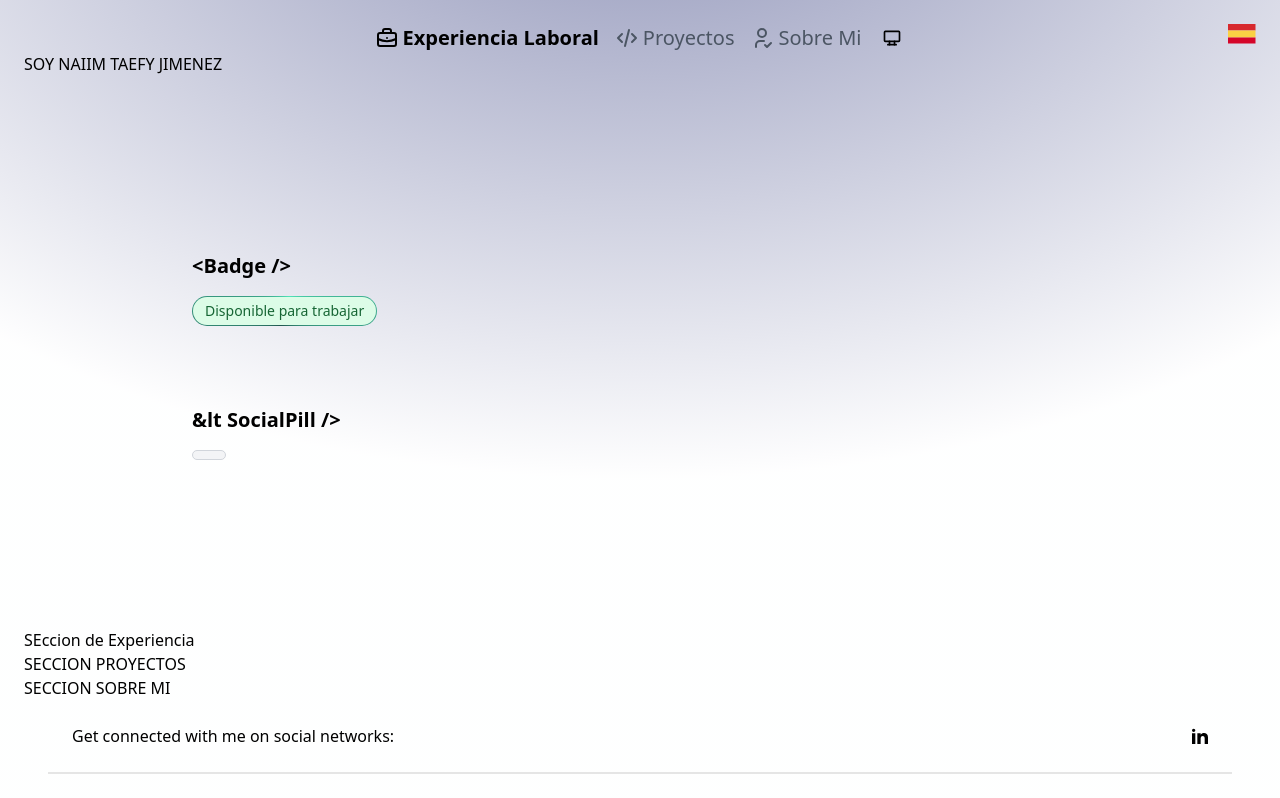
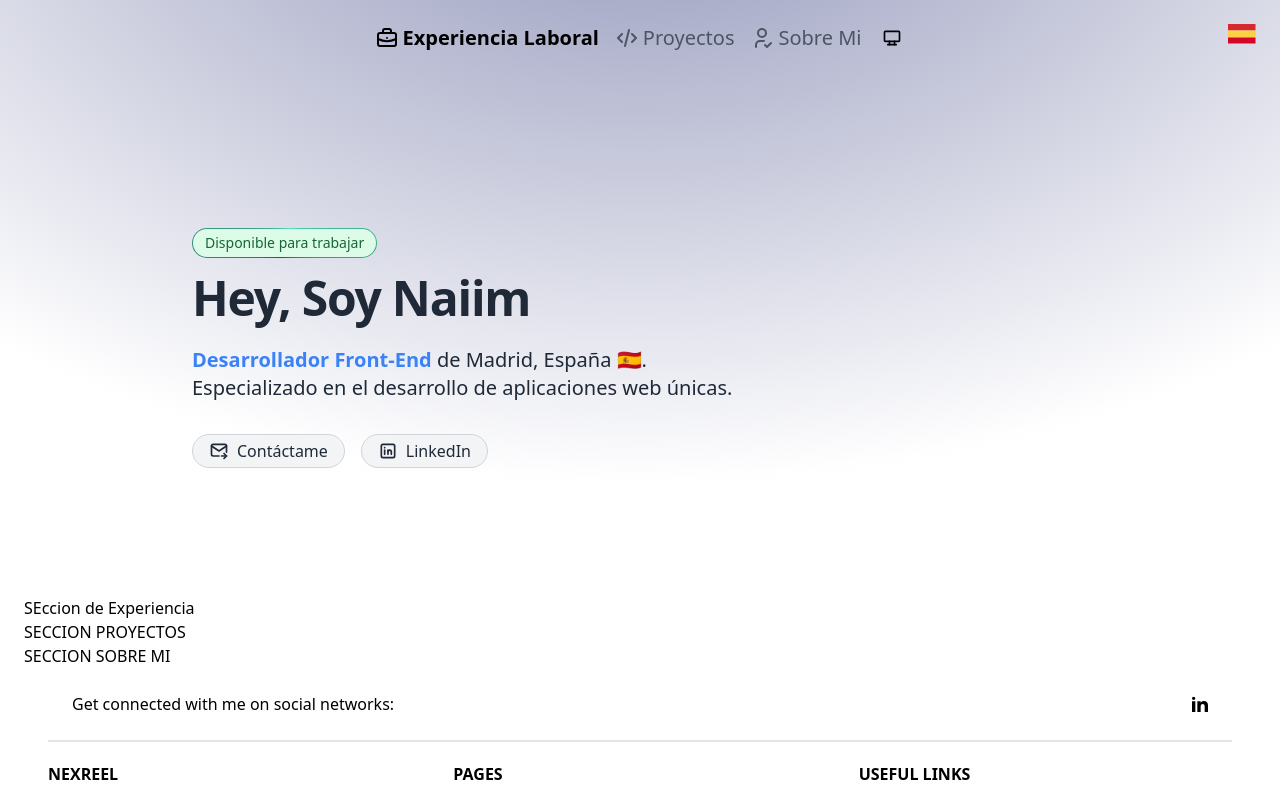
Before and after one commit to Naiimtj/porfolioNaiim, a React (Vite) app: page / in a window 1280 px wide. Shown: the top 798 px of the page. Built offline with nearby package versions, Linux system fonts and the light colour scheme.

Commit message:
feat: secction home presentation

```diff
--- a/src/components/SectionContainer.jsx
+++ b/src/components/SectionContainer.jsx
@@ -17,11 +17,11 @@ export default SectionContainer;
 SectionContainer.defaultProps = {
   id: "",
   className: "",
-  children: [],
+  children: {},
 };
 
 SectionContainer.propTypes = {
   id: PropTypes.string,
   className: PropTypes.string,
-  children: PropTypes.array,
+  children: PropTypes.object,
 };
--- a/src/components/SocialPill.jsx
+++ b/src/components/SocialPill.jsx
@@ -1,15 +1,15 @@
 import PropTypes from "prop-types";
 
-const SocialPill = ({ url }) => {
+const SocialPill = ({ url, children }) => {
   return (
     <a
       href={url}
       target="_blank"
       rel="noopener noreferrer"
       role="link"
-      className="inline-flex items-center justify-center gap-2 px-4 py-1 text-gray-800 transition bg-gray-100 border border-gray-300 rounded-full dark:bg-gray-800 dark:border-gray-600 dark:text-white focus-visible:ring-yellow-500/80 text-md hover:bg-gray-900 hover:border-gray-700 group max-w-fit hover:text-white focus:outline-none focus-visible:outline-none focus-visible:ring focus-visible:ring-white focus-visible:ring-offset-2 active:bg-black"
+      className="inline-flex items-center justify-center gap-2 px-4 py-1 text-gray-800 transition duration-300 bg-gray-100 border border-gray-300 rounded-full dark:bg-gray-800 dark:border-gray-600 dark:text-white focus-visible:ring-yellow-500/80 text-md hover:bg-gray-900 hover:border-gray-700 group max-w-fit hover:text-white focus:outline-none focus-visible:outline-none focus-visible:ring focus-visible:ring-white focus-visible:ring-offset-2 active:bg-black"
     >
-      <slot />
+      {children}
     </a>
   );
 };
@@ -18,7 +18,9 @@ export default SocialPill;
 
 SocialPill.defaultProps = {
   url: "",
+  children: [],
 };
 SocialPill.propTypes = {
   url: PropTypes.string,
+  children: PropTypes.array,
 };
--- /dev/null
+++ b/src/components/icons/SocialMedia/Mail.jsx
@@ -0,0 +1,17 @@
+const Mail = (props) => (
+    <svg
+      {...props}
+      xmlns="http://www.w3.org/2000/svg"
+      width="24"
+      height="24"
+      viewBox="0 0 24 24"
+      strokeWidth="2"
+      stroke="currentColor"
+      fill="none"
+      strokeLinecap="round"
+      strokeLinejoin="round"
+    >
+      <path stroke="none" d="M0 0h24v24H0z" fill="none"/><path d="M12 18h-7a2 2 0 0 1 -2 -2v-10a2 2 0 0 1 2 -2h14a2 2 0 0 1 2 2v7.5" /><path d="M3 6l9 6l9 -6" /><path d="M15 18h6" /><path d="M18 15l3 3l-3 3" />
+    </svg>
+  );
+  export default Mail;
--- a/src/components/icons/SocialMedia/index.js
+++ b/src/components/icons/SocialMedia/index.js
@@ -1 +1,2 @@
 export { default as LinkedInIcon } from './LinkedIn';
+export { default as MailIcon } from './Mail';
--- a/src/layouts/Footer.jsx
+++ b/src/layouts/Footer.jsx
@@ -1,13 +1,13 @@
 export default function Footer() {
   return (
-    <footer className="text-center dark:text-grayPorfolio text-black lg:text-left mx-6">
+    <footer className="text-center dark:text-grayPortfolio text-black lg:text-left mx-6">
       <div className="flex items-center justify-center border-b-2 border-neutral-200 p-6 lg:justify-between">
         <div className="mr-12 hidden lg:block">
           <span>Get connected with me on social networks:</span>
         </div>
         {/* <!-- Social network icons container --> */}
         <div className="flex justify-center">
-          <a className="dark:text-grayPorfolio text-black ">
+          <a className="dark:text-grayPortfolio text-black ">
             <svg
               xmlns="http://www.w3.org/2000/svg"
               className="h-4 w-4"
@@ -39,16 +39,16 @@ export default function Footer() {
               Pages
             </h6>
             <p className="mb-4">
-              <a className="dark:text-grayPorfolio text-black ">Home</a>
+              <a className="dark:text-grayPortfolio text-black ">Home</a>
             </p>
             <p className="mb-4">
-              <a className="dark:text-grayPorfolio text-black ">Movies</a>
+              <a className="dark:text-grayPortfolio text-black ">Movies</a>
             </p>
             <p className="mb-4">
-              <a className="dark:text-grayPorfolio text-black ">TV Shows</a>
+              <a className="dark:text-grayPortfolio text-black ">TV Shows</a>
             </p>
             <p>
-              <a className="dark:text-grayPorfolio text-black ">Profile</a>
+              <a className="dark:text-grayPortfolio text-black ">Profile</a>
             </p>
           </div>
           {/* <!-- Useful links section --> */}
@@ -57,16 +57,16 @@ export default function Footer() {
               Useful links
             </h6>
             <p className="mb-4">
-              <a className="dark:text-grayPorfolio text-black ">Forum</a>
+              <a className="dark:text-grayPortfolio text-black ">Forum</a>
             </p>
             <p className="mb-4">
-              <a className="dark:text-grayPorfolio text-black ">Settings</a>
+              <a className="dark:text-grayPortfolio text-black ">Settings</a>
             </p>
             <p className="mb-4">
-              <a className="dark:text-grayPorfolio text-black ">FAQs</a>
+              <a className="dark:text-grayPortfolio text-black ">FAQs</a>
             </p>
             <p>
-              <a className="dark:text-grayPorfolio text-black ">Help</a>
+              <a className="dark:text-grayPortfolio text-black ">Help</a>
             </p>
           </div>
         </div>
@@ -76,7 +76,7 @@ export default function Footer() {
       <div className="p-2 text-center dark:bg-neutral-700">
         <span>© 2023 Copyright:</span>
         <a
-          className="font-semibold dark:text-grayPorfolio text-black dark:text-neutral-400 ml-2"
+          className="font-semibold dark:text-grayPortfolio text-black dark:text-neutral-400 ml-2"
           href="https://www.linkedin.com/in/naiim-taefy-jimenez/"
         >
           Naiim Taefy
--- a/src/pages/Home.jsx
+++ b/src/pages/Home.jsx
@@ -4,33 +4,51 @@ import Projects from "./Projects";
 import AboutMe from "./AboutMe";
 import SectionContainer from "../components/SectionContainer";
 import Badge from "../components/Badge";
-import { LinkedInIcon } from "../components/icons/SocialMedia";
+import { LinkedInIcon, MailIcon } from "../components/icons/SocialMedia";
 import SocialPill from "../components/SocialPill";
-
+// import personalImageAlt from "../../public/me.png";
 
 const Home = () => {
   const [t] = useTranslation("translation");
   return (
     <div>
-      SOY NAIIM TAEFY JIMENEZ
       <SectionContainer className="py-44 pb-32 flex flex-col gap-y-10">
-        <article className="mb-10">
-          <h1 className="mb-4 text-xl font-semibold">&lt;Badge /&gt;</h1>
-
-          <Badge>{t('Disponible para trabajar')}</Badge>
-        </article>
-
-        <article className="mb-10">
-          <h1 className="mb-4 text-xl font-semibold">&lt SocialPill /&gt;</h1>
-
-          <div className="flex">
+        <div className="max-w-xl">
+          <div className="flex gap-4 mb-4">
+            {/* <img
+              className="rounded-full shadow-lg size-16"
+              src={personalImageAlt}
+              alt={t("Picture Naiim")}
+            /> */}
+            <a
+              href="https://linkedin.com/in/naiim-taefy-jimenez"
+              target="_blank"
+              rel="noopener"
+              className="flex items-center transition md:justify-center"
+            >
+              <Badge>{t('Open to opportunities')}</Badge>
+            </a>
+          </div>
+          <h1 className="text-4xl font-bold tracking-tight text-gray-800 sm:text-5xl dark:text-white">
+            {t("Hey, I'm")} Naiim
+          </h1>
+          <p className="mt-6 text-xl text-gray-800 dark:[&>strong]:text-blue-300 [&>strong]:text-blue-500 [&>strong]:font-semibold dark:text-gray-300">
+            <strong>Desarrollador Front-End</strong> de Madrid, España 🇪🇸.
+            Especializado en el desarrollo de aplicaciones web únicas.
+          </p>
+          <nav className="flex flex-wrap gap-4 mt-8">
+            <SocialPill url="mailto:naiim.tj@gmail.com">
+              <MailIcon className="size-5" />
+              Contáctame
+            </SocialPill>
             <SocialPill url="https://linkedin.com/in/naiim-taefy-jimenez">
-              <LinkedInIcon className="size-4 md:size-6" />
+              <LinkedInIcon className="size-5" />
               LinkedIn
             </SocialPill>
-          </div>
-        </article>
+          </nav>
+        </div>
       </SectionContainer>
+
       <WorkExperience />
       <Projects />
       <AboutMe />
--- a/src/translations/esES/translation.json
+++ b/src/translations/esES/translation.json
@@ -8,5 +8,12 @@
   "Spanish": "Español",
   "English": "Inglés",
   "French": "Francés",
-  "Current language": "Lenguaje actual"
+  "Current language": "Lenguaje actual",
+  "Available for work": "Disponible para trabajar",
+  "Open to opportunities": "Abierto a oportunidades",
+  "Select theme": "Elige tema",
+  "Light": "Claro",
+  "Dark": "Oscuro",
+  "System": "Sistema",
+  "Hey, I'm": "Hey, Soy"
 }
```
